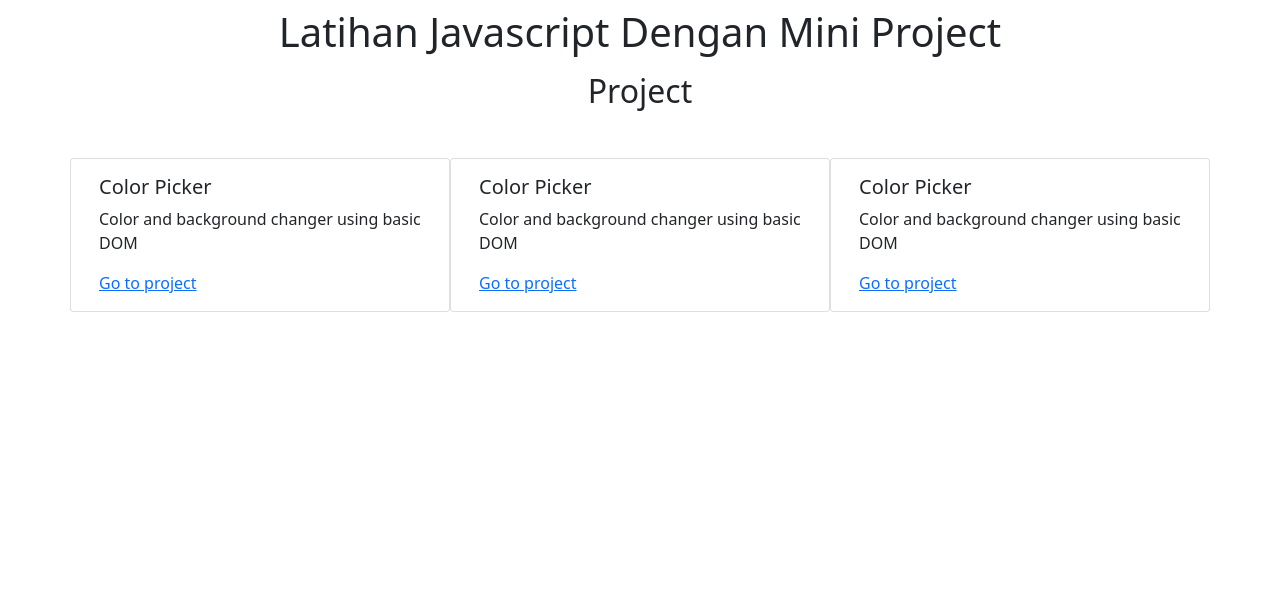
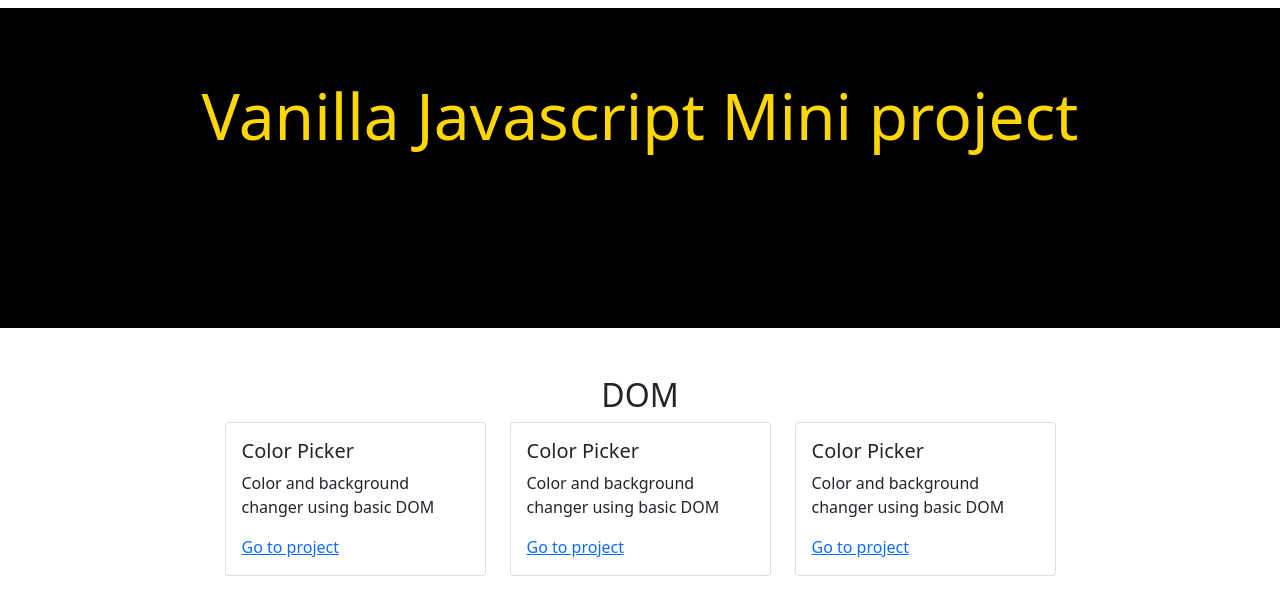
Before and after one commit to dwikbtn/simple-vanilaJs-project, a website: page index.html in a window 1280 px wide. Drawn offline with nearby package versions, Linux system fonts and the light colour scheme.

Commit message:
adding styling

```diff
--- /dev/null
+++ b/index.css
@@ -0,0 +1,11 @@
+.hero {
+  background-color: black;
+  width: 100%;
+  min-height: 40vh;
+}
+.hero h1 {
+  color: gold;
+  font-size: 4rem;
+  padding: 70px;
+  text-align: center;
+}
--- a/index.html
+++ b/index.html
@@ -5,29 +5,37 @@
     <meta http-equiv="X-UA-Compatible" content="IE=edge">
     <meta name="viewport" content="width=device-width, initial-scale=1.0">
     <link href="https://cdn.jsdelivr.net/npm/bootstrap@5.0.0-beta2/dist/css/bootstrap.min.css" rel="stylesheet" integrity="sha384-BmbxuPwQa2lc/FVzBcNJ7UAyJxM6wuqIj61tLrc4wSX0szH/Ev+nYRRuWlolflfl" crossorigin="anonymous">
-    <title>Document</title>
+    <link rel="stylesheet" href="./index.css">
+    <title>Basic Javascript</title>
 </head>
 <body>
-    <h1 class="text-center mt-2">Latihan Javascript Dengan Mini Project</h1>
+    <header class="hero">
+     <h1 class="text-center mt-2">Vanilla Javascript Mini project</h1>
+    </header>
     <main>
-        <h2 class="mt-3 text-center">Project</h2>
-        <div class="project-section-card container mt-5">
-                <div class="row">
-                <div class="card col-sm">
+        <h2 class="mt-5 text-center">DOM</h2>
+        <div class="project-section-card container mt-2">
+            <div class="row justify-content-md-center">
+                <div class="col-sm-3">
+                    <div class="card">
                         <div class="card-body">
                             <h5 class="card-title">Color Picker</h5>
                             <p class="card-text">Color and background changer using basic DOM</p>
                             <a class="card-text" href="">Go to project</a>
                         </div>
                      </div>
-                <div class="card col-sm ">
+                </div>
+                <div class="col-sm-3">
+                    <div class="card">
                         <div class="card-body">
                             <h5 class="card-title">Color Picker</h5>
                             <p class="card-text">Color and background changer using basic DOM</p>
                             <a class="card-text" href="">Go to project</a>
                         </div>
                      </div>
-                <div class="card col-sm">
+                </div>
+                <div class="col-sm-3">
+                    <div class="card">
                         <div class="card-body">
                             <h5 class="card-title">Color Picker</h5>
                             <p class="card-text">Color and background changer using basic DOM</p>
@@ -36,6 +44,8 @@
                      </div>
                 </div>
             </div>
+        </div>
+
 
     </main>
     <script src="https://cdn.jsdelivr.net/npm/bootstrap@5.0.0-beta2/dist/js/bootstrap.bundle.min.js" integrity="sha384-b5kHyXgcpbZJO/tY9Ul7kGkf1S0CWuKcCD38l8YkeH8z8QjE0GmW1gYU5S9FOnJ0" crossorigin="anonymous"></script>
```
Lines whose indentation alone changed are shown as unchanged.
